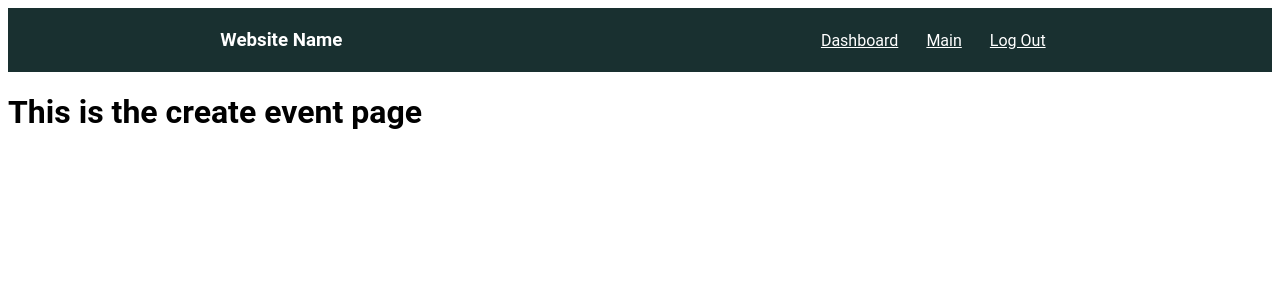
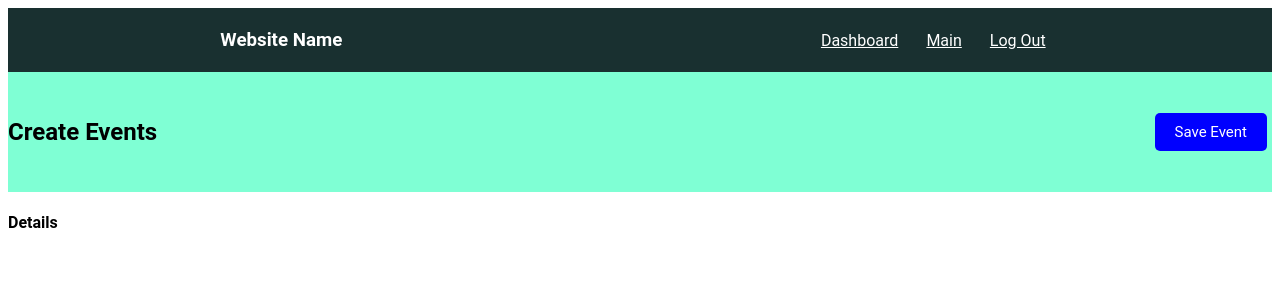
Before and after one commit to EthanBG-01/CS261-SWE-Project, a React (Create React App) app in the folder react-client/: page /create in a window 1280 px wide. Shown: the top 300 px of the page. Built offline with nearby package versions, Linux system fonts and the light colour scheme.

Commit message:
datepicker

```diff
--- a/react-client/package.json
+++ b/react-client/package.json
@@ -8,6 +8,7 @@
     "@testing-library/user-event": "^12.6.3",
     "axios": "^0.21.1",
     "react": "^17.0.1",
+    "react-datepicker": "^3.6.0",
     "react-dom": "^17.0.1",
     "react-router-dom": "^5.2.0",
     "react-scripts": "4.0.2",
--- a/react-client/src/App.js
+++ b/react-client/src/App.js
@@ -12,37 +12,38 @@ import Register from './components/Register';
 
 function App() {
   // consider having completed as one of the state to show where to put what
-  const [events, setEvents] = useState([
-    {
-      id: 1,
-      name: 'Example Event Name',
-      type: 'Session',
-      day: '04/03/2021 15:00',
-    },
-    {
-      id: 2,
-      name: 'Example Coding Project Name',
-      type: 'Coding Project',
-      day: '12/03/2021 13:00',
-    },
-    {
-      id: 1,
-      name: 'Example Coding Project Name',
-      type: 'Coding Project',
-      day: '12/12/2020 11:00',
-    },
-  ])
+  // const [events, setEvents] = useState([
+  //   {
+  //     id: 1,
+  //     name: 'Example Event Name',
+  //     type: 'Session',
+  //     day: '04/03/2021 15:00',
+  //   },
+  //   {
+  //     id: 2,
+  //     name: 'Example Coding Project Name',
+  //     type: 'Coding Project',
+  //     day: '12/03/2021 13:00',
+  //   },
+  //   {
+  //     id: 1,
+  //     name: 'Example Coding Project Name',
+  //     type: 'Coding Project',
+  //     day: '12/12/2020 11:00',
+  //   },
+  // ])
 
   return (
     <Router>
       <div className="App">
         <Nav />
         <Switch>
-          <Route path="/" exact
+          {/* <Route path="/" exact
           render={(props) => (
             <Main  events={events}/>
             )}
-          />
+          /> */}
+          <Route path="/" exact component={Main} />
           <Route path="/login" component={Login} />
           <Route path="/register" component={Register} />
           <Route path="/dashboard" component={Dashboard} />
--- a/react-client/src/components/Create.js
+++ b/react-client/src/components/Create.js
@@ -1,11 +1,31 @@
-import React from 'react'
+import { useState, useEffect } from 'react'
+import { useHistory } from 'react-router-dom'
+
+import Header from './Header'
+import Events from './Events'
 
 const Create = () => {
+    const history = useHistory()
+    // const onClick = () => {history.push("/create")}
+    // return (
+    //     <div>
+    //         <h1>This is the create event page</h1>
+    //     </div>
+    // )
+
     return (
-        <div>
-            <h1>This is the create event page</h1>
+        <div className="Main">
+            <Header title='Create Events' color='blue' text='Save Event' />
+            <div className="mainBody">
+                <div className="detBox">
+                    <h4>Details</h4>
+                    <div className="detBody">
+
+                    </div>
+                </div>
+            </div>
         </div>
-    )
+    );
 }
 
 export default Create
--- a/react-client/src/components/Dashboard.js
+++ b/react-client/src/components/Dashboard.js
@@ -1,11 +1,26 @@
-import React from 'react'
+import { useState, useEffect } from 'react'
+import DatePicker from 'react-datepicker'
+import 'react-datepicker/dist/react-datepicker.css'
 
 const Dashboard = () => {
-    return (
+    // return (
+    //     <div>
+    //         <h1>This is the Dashboard page</h1>
+
+    //     </div>
+    // )
+
+    const [startDate, setStartDate] = useState(null)
+      return (
         <div>
-            <h1>This is the Dashboard page</h1>
+            <DatePicker
+            selected={startDate}
+            onChange={date => setStartDate(date)}
+            showTimeSelect
+            dateFormat="MMMM d, yyyy h:mm aa"
+            />
         </div>
-    )
+      );
 }
 
 export default Dashboard
--- a/react-client/src/components/Header.js
+++ b/react-client/src/components/Header.js
@@ -1,18 +1,18 @@
 import PropTypes from 'prop-types'
 import Button from './Button'
-import { Link } from 'react-router-dom'
+import { Link, useHistory } from 'react-router-dom'
 
-const Header = ({ title }) => {
-    const onClick = () => {
-        console.log('Click')
-    }
+const Header = ({ title, color, text, onClick }) => {
+    const history = useHistory()
+    // clickFunc = () => {history.push("/create")}
+
 
     return (
         <header className='header'>
             <h2>{title}</h2>
 
             {/* <h4>Welcome back Host Name</h4>  try para*/}
-            <Button color='pink' text='Create Event' />
+            <Button color={color} text={text} onClick={onClick}/>
             {/* <Button color='pink' text='Create Event' onClick={()} /> */}
         </header>
     )
@@ -20,10 +20,14 @@ const Header = ({ title }) => {
 
 Header.defaultProps = {
     title: 'Website Name',
+    color: 'pink',
 }
 
 Header.propTypes = {
     title: PropTypes.string,
+    text: PropTypes.string,
+    color: PropTypes.string,
+    onClick: PropTypes.func,
 }
 
 export default Header
--- a/react-client/src/components/Main.js
+++ b/react-client/src/components/Main.js
@@ -1,19 +1,44 @@
 import { useState, useEffect } from 'react'
-import { BrowserRouter as Router, Switch, Route } from 'react-router-dom'
+import { BrowserRouter as Router, Switch, Route, useHistory } from 'react-router-dom'
 
 import Header from './Header'
 import Events from './Events'
 
 
-function Main({ events }) {
+function Main() {
   // consider having completed as one of the state to show where to put what
+  const [events, setEvents] = useState([
+    {
+      id: 1,
+      name: 'Example Event Name',
+      type: 'Session',
+      day: '04/03/2021 15:00',
+    },
+    {
+      id: 2,
+      name: 'Example Coding Project Name',
+      type: 'Coding Project',
+      day: '12/03/2021 13:00',
+    },
+    {
+      id: 1,
+      name: 'Example Coding Project Name',
+      type: 'Coding Project',
+      day: '12/12/2020 11:00',
+    },
+  ])
+
+  const history = useHistory()
+  const onClick = () => {history.push("/create")}
+  // const clickFunc = {() => {history.push("/create")}}
 
   //implement use effect which calls api
 
 
   return (
     <div className="Main">
-      <Header title='Your Events' />
+      <Header title='Your Events' color='pink' text='Create Event' onClick={onClick} />
+      {/* <Header title='Your Events' /> */}
       <div className="mainBody">
         <div className="eventList">
             <div className="listTitle">
```
Also changed, not shown: 1 other file (tests, documents, lock files or other folders).
